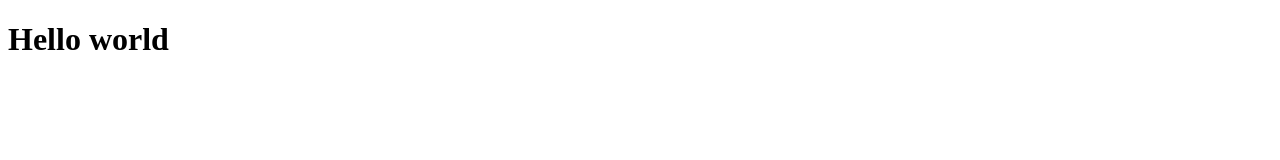
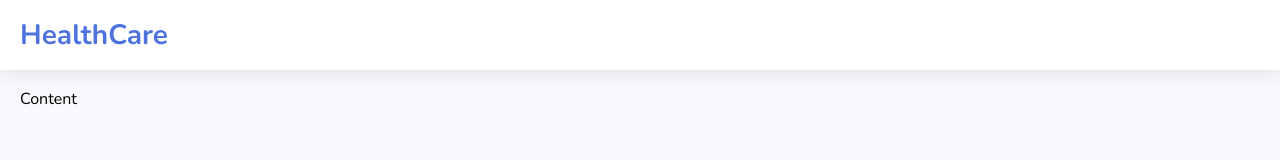
Before and after one commit to PWNHealth/frontend-dev-challenge, a website built with Parcel: page index.html in a window 1280 px wide. Built offline with nearby package versions, Linux system fonts and the light colour scheme.

Commit message:
Start adding styles to header/dashboard

```diff
--- /dev/null
+++ b/assets/styles/base/index.scss
@@ -0,0 +1,2 @@
+@import './variables';
+@import './reset';
--- /dev/null
+++ b/assets/styles/base/reset.scss
@@ -0,0 +1,34 @@
+:root {
+  font-size: 62.5%;
+}
+
+* {
+  margin: 0;
+  padding: 0;
+  box-sizing: border-box;
+}
+
+/**
+* 1. Correct the line height in all browsers.
+* 2. Prevent adjustments of font size after orientation changes in iOS.
+* 3. Remove gray overlay on links for iOS.
+*/
+
+html {
+  line-height: 1.15; /* 1 */
+  -webkit-text-size-adjust: 100%; /* 2 */
+  -webkit-tap-highlight-color: transparent; /* 3*/
+}
+
+body {
+  font-family: 'Nunito', sans-serif;
+  font-size: 1.6rem;
+}
+
+/**
+* Add the correct display in IE 10.
+*/
+
+[hidden] {
+  display: none;
+}
--- /dev/null
+++ b/assets/styles/base/variables.scss
@@ -0,0 +1,7 @@
+:root {
+  --primary-color: #4e73df;
+  --text-color: #858796;
+  --background-color: #f8f9fc;
+
+  --header-height: 7.0rem;
+}
--- /dev/null
+++ b/assets/styles/layouts/dashboard.scss
@@ -0,0 +1,5 @@
+main {
+  padding: 2rem;
+  min-height: calc(100vh - var(--header-height));
+  background-color: var(--background-color);
+}
--- /dev/null
+++ b/assets/styles/layouts/header.scss
@@ -0,0 +1,14 @@
+.header {
+  display: flex;
+  align-items: center;
+  padding: 1.2rem 2rem;
+  position: sticky;
+  height: var(--header-height);
+  box-shadow: 0 .15rem 1.75rem 0 rgba(58,59,69,.15);
+  z-index: 1;
+}
+
+.logo {
+  color: var(--primary-color);
+  font-size: 2.8rem;
+}
--- /dev/null
+++ b/assets/styles/layouts/index.scss
@@ -0,0 +1,2 @@
+@import './dashboard';
+@import './header';
--- a/assets/styles/main.scss
+++ b/assets/styles/main.scss
@@ -0,0 +1,2 @@
+@import './base';
+@import './layouts';
--- a/index.html
+++ b/index.html
@@ -10,7 +10,12 @@
   </head>
 
   <body>
-    <h1>Hello world</h1>
+    <header class="header">
+      <h1 class="logo">HealthCare</h1>
+    </header>
+    <main>
+      Content
+    </main>
 
     <script src="src/index.js"></script>
   </body>
```
